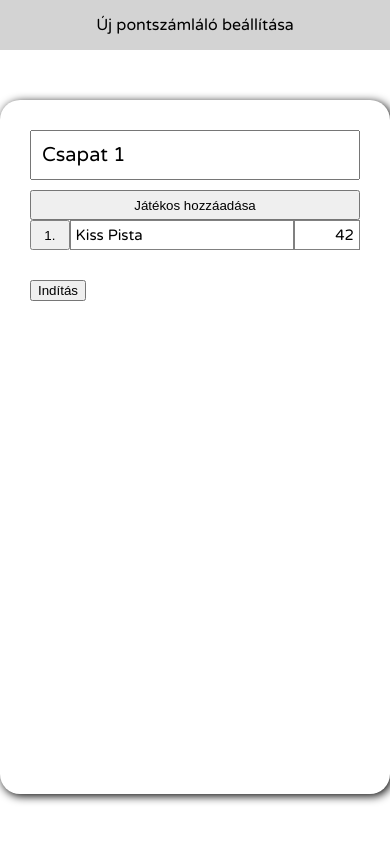
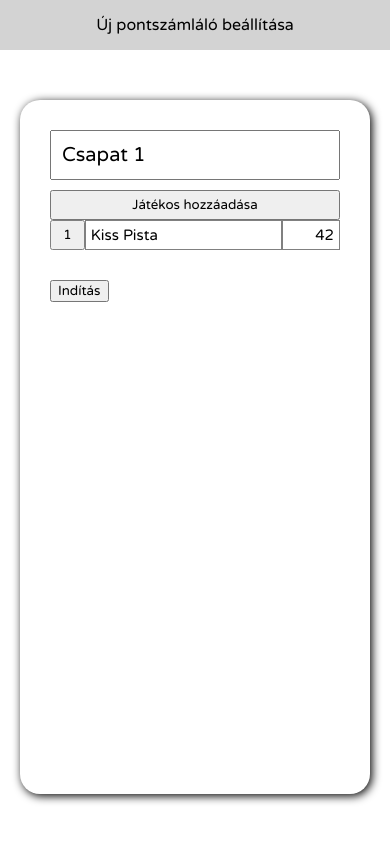
Before and after one commit to fmilan1/scoreboard, a React (Create React App) app: page / in a window 390 px wide. Built offline with nearby package versions, Linux system fonts and the light colour scheme; a web font is replaced by a local one.

Commit message:
fix responsive css

```diff
--- a/src/App.css
+++ b/src/App.css
@@ -1,12 +1,14 @@
 @import url('https://fonts.googleapis.com/css2?family=Moirai+One&family=Spline+Sans+Mono:ital,wght@0,300;0,400;0,500;0,600;0,700;1,300;1,400;1,500;1,600;1,700&family=Varela+Round&display=swap');
 
 body,
-#root,
-.Home {
+#root {
     min-height: 100dvh;
     display: flex;
     flex-direction: column;
+    margin: 0;
+}
+
+* {
     font-family: 'Varela Round';
-    margin: 0;
-    /* overflow: hidden; */
+    min-width: 0;
 }
--- a/src/components/PlayerList.js
+++ b/src/components/PlayerList.js
@@ -26,7 +26,7 @@ export default function PlayerList({ data, team }) {
                         return [...tmp];
                     });
                 }}>
-                {index + 1}.
+                {index + 1}
             </button>
             <input className={styles.input} type="text" id={`name-${team}`} defaultValue={player.name} onChange={(e) => player.name = e.target.value} />
             <input className={styles.input} type="number" id={`number-${team}`} defaultValue={player.number} onChange={(e) => player.number = parseInt(e.target.value)} />
--- a/src/screens/styles/Home.module.css
+++ b/src/screens/styles/Home.module.css
@@ -7,6 +7,9 @@
     place-items: center;
 }
 
+* {
+    /* min-width: 0; */
+}
 
 .main {
     flex-grow: 1;
@@ -30,7 +33,6 @@
 
 .teamNameTextbox {
     font-size: 20px;
-    font-family: 'Varela Round';
     padding-inline: 10px;
 
 }
@@ -48,10 +50,8 @@
 }
 
 .input {
-    min-width: 0;
     padding-inline: 5px;
     font-size: 15px;
-    font-family: 'Varela Round';
     border: 1px solid gray;
 }
 
```
